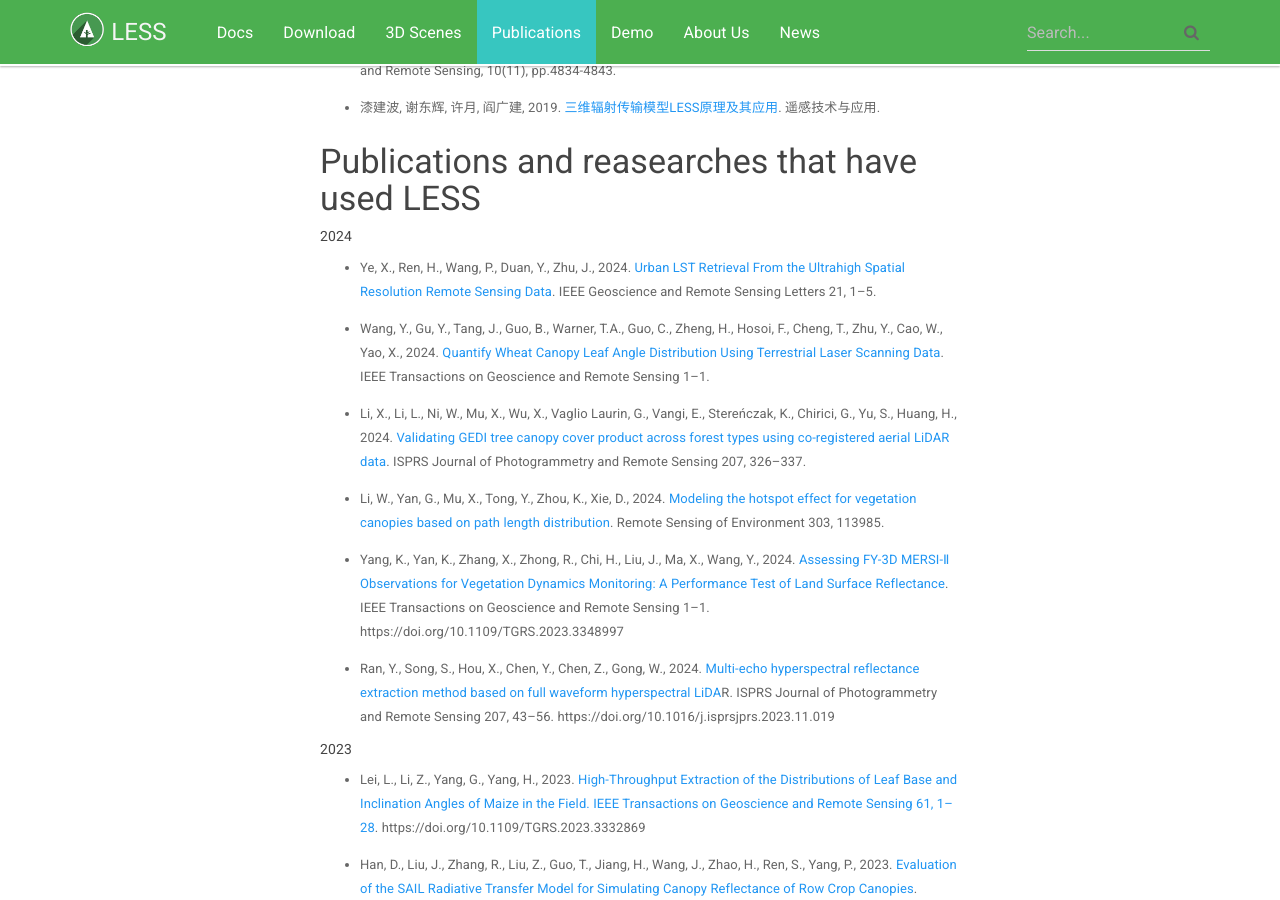
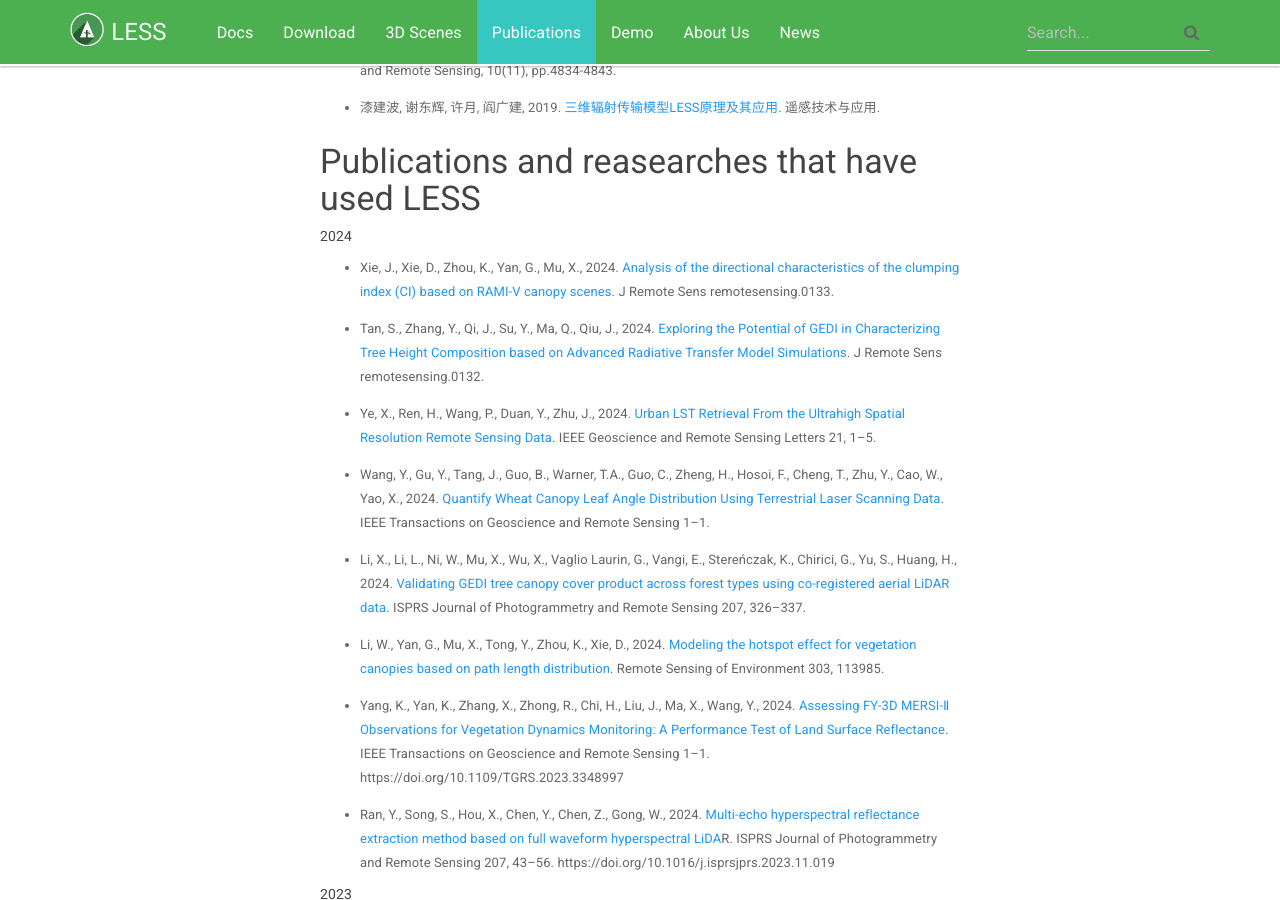
Before and after one commit to jianboqi/jianboqi.github.io, a Jekyll site: the page built from publications.md, in a window 1280 px wide and 900 px high, scrolled down 852 px. Built offline with Jekyll 4.4.1, drawn with Linux system fonts in a browser that asks for light colours; nearby versions of some CDN libraries; comment, search, counter and statistics services are not loaded.

Commit message:
Update publications.md

```diff
--- a/publications.md
+++ b/publications.md
@@ -30,6 +30,10 @@ sectionid: page_publications
 ### Publications and reasearches that have used LESS
 
 ###### 2024
+
+* Xie, J., Xie, D., Zhou, K., Yan, G., Mu, X., 2024. [Analysis of the directional characteristics of the clumping index (CI) based on RAMI-V canopy scenes](https://doi.org/10.34133/remotesensing.0133). J Remote Sens remotesensing.0133.
+
+* Tan, S., Zhang, Y., Qi, J., Su, Y., Ma, Q., Qiu, J., 2024. [Exploring the Potential of GEDI in Characterizing Tree Height Composition based on Advanced Radiative Transfer Model Simulations](https://doi.org/10.34133/remotesensing.0132). J Remote Sens remotesensing.0132.
 
 * Ye, X., Ren, H., Wang, P., Duan, Y., Zhu, J., 2024. [Urban LST Retrieval From the Ultrahigh Spatial Resolution Remote Sensing Data](https://doi.org/10.1109/LGRS.2024.3356249). IEEE Geoscience and Remote Sensing Letters 21, 1–5.
 
```
